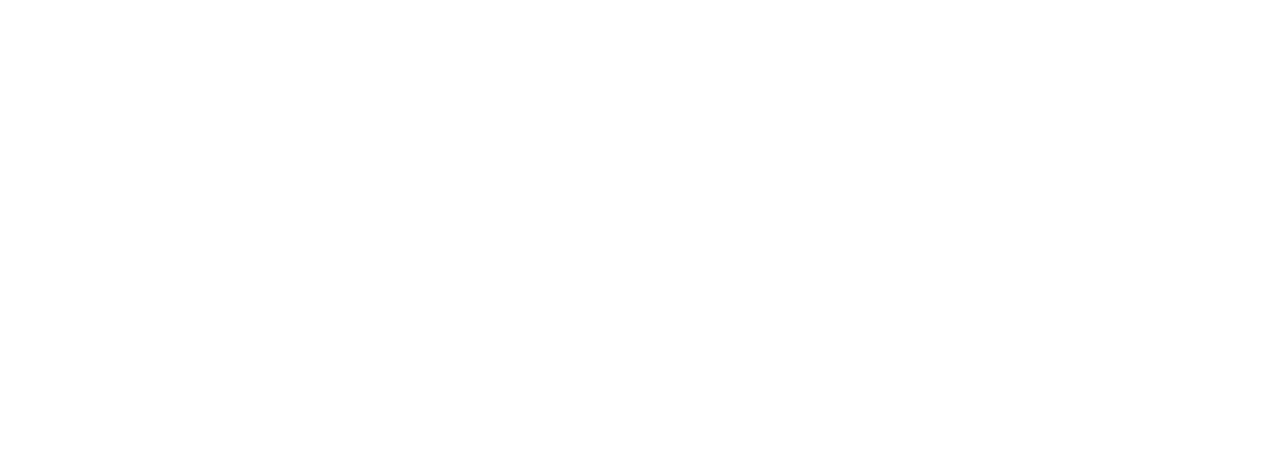
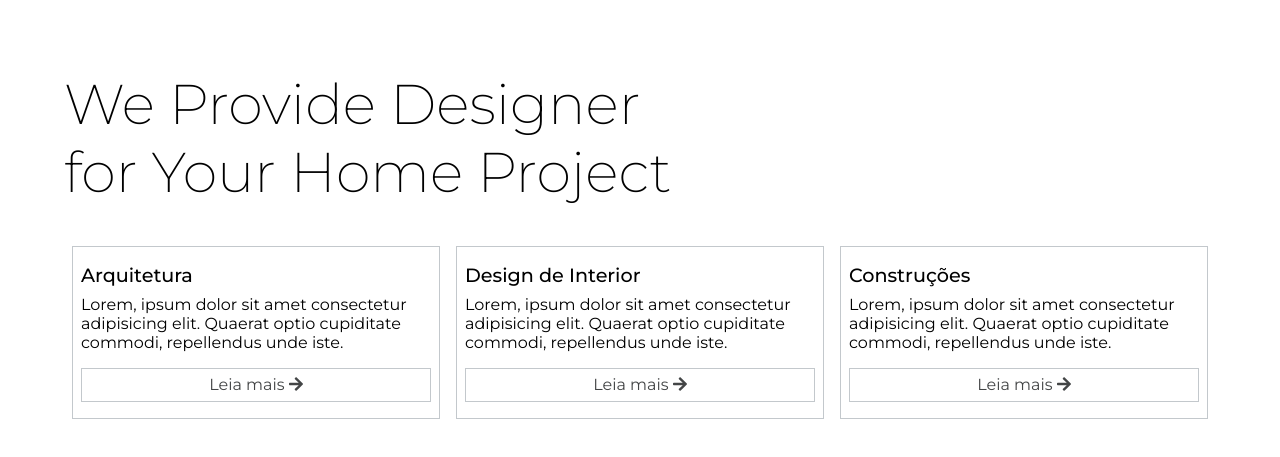
Before and after one commit to alalan55/Arquitetura-landingPage, a Vue app: page / in a window 1280 px wide. Shown: the part 2406-2863 px from the top of the page. Before the commit the page ends 2388 px from the top, so only its background shows below. Built offline with nearby package versions, Linux system fonts and the light colour scheme.

Commit message:
Insere Servicos

```diff
--- a/src/App.vue
+++ b/src/App.vue
@@ -5,6 +5,7 @@
     <main>
       <Sobre/>
       <Projetos/>
+      <Servicos/>
     </main>
   </div>
 
@@ -15,13 +16,15 @@
 import Capa from '@/components/Capa.vue'
 import Sobre from '@/components/Sobre.vue'
 import Projetos from '@/components/Projetos.vue'
+import Servicos from '@/components/Servicos.vue'
 
 export default {
   components: {
     Navbar,
     Capa,
     Sobre,
-    Projetos
+    Projetos,
+    Servicos
   }
 }
 </script>
--- a/src/components/Navbar.vue
+++ b/src/components/Navbar.vue
@@ -146,6 +146,7 @@
     text-align: center;
     transition: all 0.5s;
     background: rgba(0, 0, 0, 0.93);
+    z-index: 10;
   }
   .links li {
     margin: 2em 0;
--- /dev/null
+++ b/src/components/Servicos.vue
@@ -0,0 +1,103 @@
+<template>
+<div class="container">
+    <div class="descricao__servicos">
+        <span>We Provide Designer  <br> for Your Home Project</span>
+    </div>
+    <div class="cards">
+        <div class="card">
+            <div class="title__card">
+                <span>Arquitetura</span>
+            </div>
+            <div class="descricao__card">
+                <p>Lorem, ipsum dolor sit amet consectetur adipisicing elit. Quaerat optio cupiditate commodi, repellendus unde iste.</p>
+            </div>
+         <a href="" class="btn__info"> Leia mais <i class="fas fa-arrow-right"></i></a>
+        </div>
+
+          <div class="card">
+            <div class="title__card">
+                <span>Design de Interior</span>
+            </div>
+            <div class="descricao__card">
+                <p>Lorem, ipsum dolor sit amet consectetur adipisicing elit. Quaerat optio cupiditate commodi, repellendus unde iste.</p>
+            </div>
+        <a href="" class="btn__info"> Leia mais <i class="fas fa-arrow-right"></i></a>
+        </div>
+
+          <div class="card">
+            <div class="title__card">
+                <span>Construções</span>
+            </div>
+            <div class="descricao__card">
+                <p>Lorem, ipsum dolor sit amet consectetur adipisicing elit. Quaerat optio cupiditate commodi, repellendus unde iste.</p>
+            </div>
+            <a href="" class="btn__info"> Leia mais <i class="fas fa-arrow-right"></i></a>
+        </div>
+    </div>
+
+</div>
+</template>
+<script>
+export default {
+
+}
+</script>
+<style scoped>
+.container{
+    padding: var(--padding-uiversal);
+}
+.descricao__servicos{
+    margin: 1.5em 0;
+}
+.descricao__servicos span{
+    font-size: var(--F1);
+    font-weight: 200;
+}
+.cards{
+    display: flex;
+    flex-wrap: wrap;
+
+}
+.cards>div{
+    flex: 1 1 300px;
+     margin: 1em .5em;
+     border: 1px solid var(--B2);
+     padding: .5em;
+}
+.title__card{
+    margin: .5em 0;
+}
+.title__card span{
+    font-weight: 500;
+    font-size: var(--F4);
+}
+.descricao__card{
+    margin-bottom: 1em;
+}
+.btn__info{
+    padding: .4em;
+    border: 1px solid;
+    display: block;
+    margin-bottom: .5em;
+    text-align: center;
+    text-decoration: none;
+    border: 1px solid var(--B2);
+    color: var(--B3);
+    transition: .1s ease-in;
+}
+.btn__info:hover{
+    border: none;
+    background: var(--B3);
+    color: white;
+}
+
+@media screen and (max-width: 450px){
+    .container{
+        padding: var(--pading-universal-mobile);
+    }
+    .descricao__servicos span{
+        font-size: var(--F2);
+    }
+}
+
+</style>
--- a/src/estilos/estilo.css
+++ b/src/estilos/estilo.css
@@ -30,8 +30,11 @@
       --F1: 3.5em;
       --F2: 2rem;
       --F3: 1.5rem;
+      --F4: 1.2rem;
 
       /*CORES*/
       --B1:#f3f4f5;
+      --B2:#c3c8cc;
+      --B3:#434546;
 
 }
```
